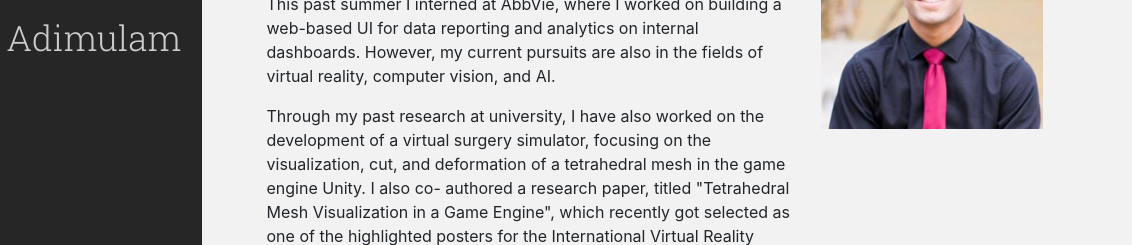
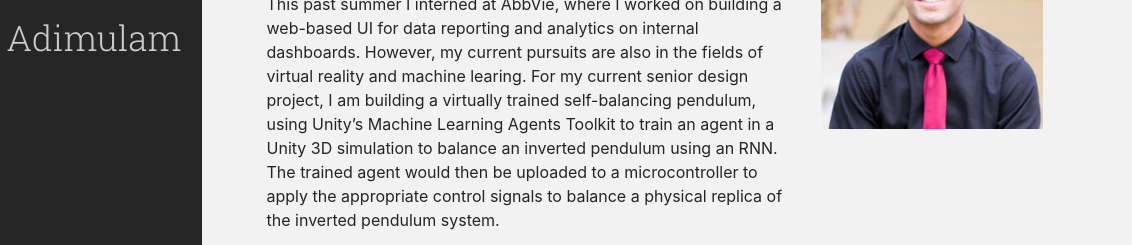
Before and after one commit to kidkishore/kidkishore.github.io, a website: page index.html in a window 1280 px wide. Shown: the part 253-498 px from the top of the page, 148-1280 px from the left. Drawn offline with Linux system fonts and the light colour scheme.

Commit message:
Update index.html

```diff
--- a/index.html
+++ b/index.html
@@ -70,7 +70,9 @@
                     <div class="col-sm-8 paragraphText">
                         <br>
                         <p>Hi! I’m currently a senior studying Computer Engineering at <a href="https://ece.illinois.edu/University">University of Illinois at Urbana-Champaign</a>. I am orignally from San Jose, California and I love to read, excercise, play football, and code. </p>
-                        <p>This past summer I interned at AbbVie, where I worked on building a web-based UI for data reporting and analytics on internal dashboards. However, my current pursuits are also in the fields of virtual reality, computer vision, and AI.</p>
+                        <p>This past summer I interned at AbbVie, where I worked on building a web-based UI for data reporting and analytics on internal dashboards. However, my current pursuits are also in the fields of virtual reality and machine learing.
+                            For my current senior design project, I am building a virtually trained self-balancing pendulum, using Unity’s Machine Learning Agents Toolkit to train an agent in a Unity 3D simulation to balance an inverted pendulum using an RNN.
+                            The trained agent would then be uploaded to a microcontroller to apply the appropriate control signals to balance a physical replica of the inverted pendulum system.</p>
                         <p>
                             Through my past research at
                             university, I have also worked on the development of a virtual surgery simulator, focusing on the
```
